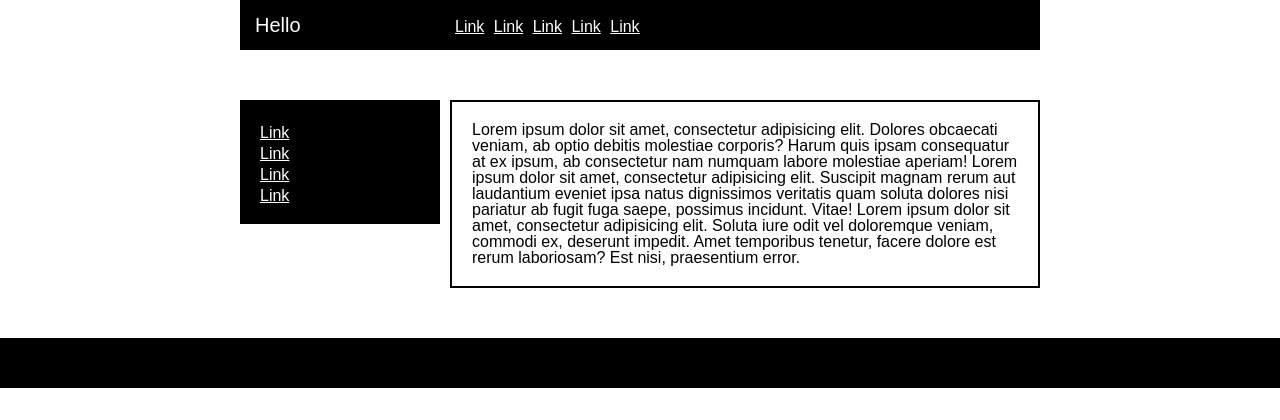
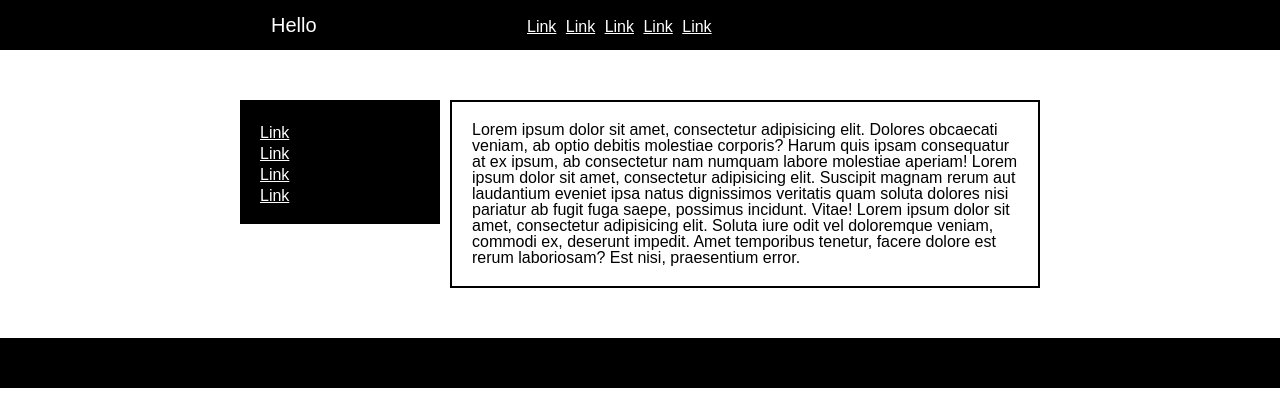
Before and after one commit to rggrgr/tech_web, a web app: file Практика4/Практика4-2/index.html in a window 1280 px wide. Shown: the top 420 px of the page. Run offline with its HTML, style and script files only (its server is not run), Linux system fonts and the light colour scheme.

Commit message:
update practic4-2

```diff
--- a/Практика4/Практика4-2/css/style.css
+++ b/Практика4/Практика4-2/css/style.css
@@ -17,13 +17,14 @@ a {
 
 .header {
 	font-size: 0;
-	width: 800px;
+	width: 100vw;
 	margin: auto;
 }
 .logo {
 	font-size: 20px;
-	width: 200px;
+	width: 20vw;
 	display: inline-block;
+	margin-left: 20vw;
 }
 .menu {
 	font-size: 16px;
```
